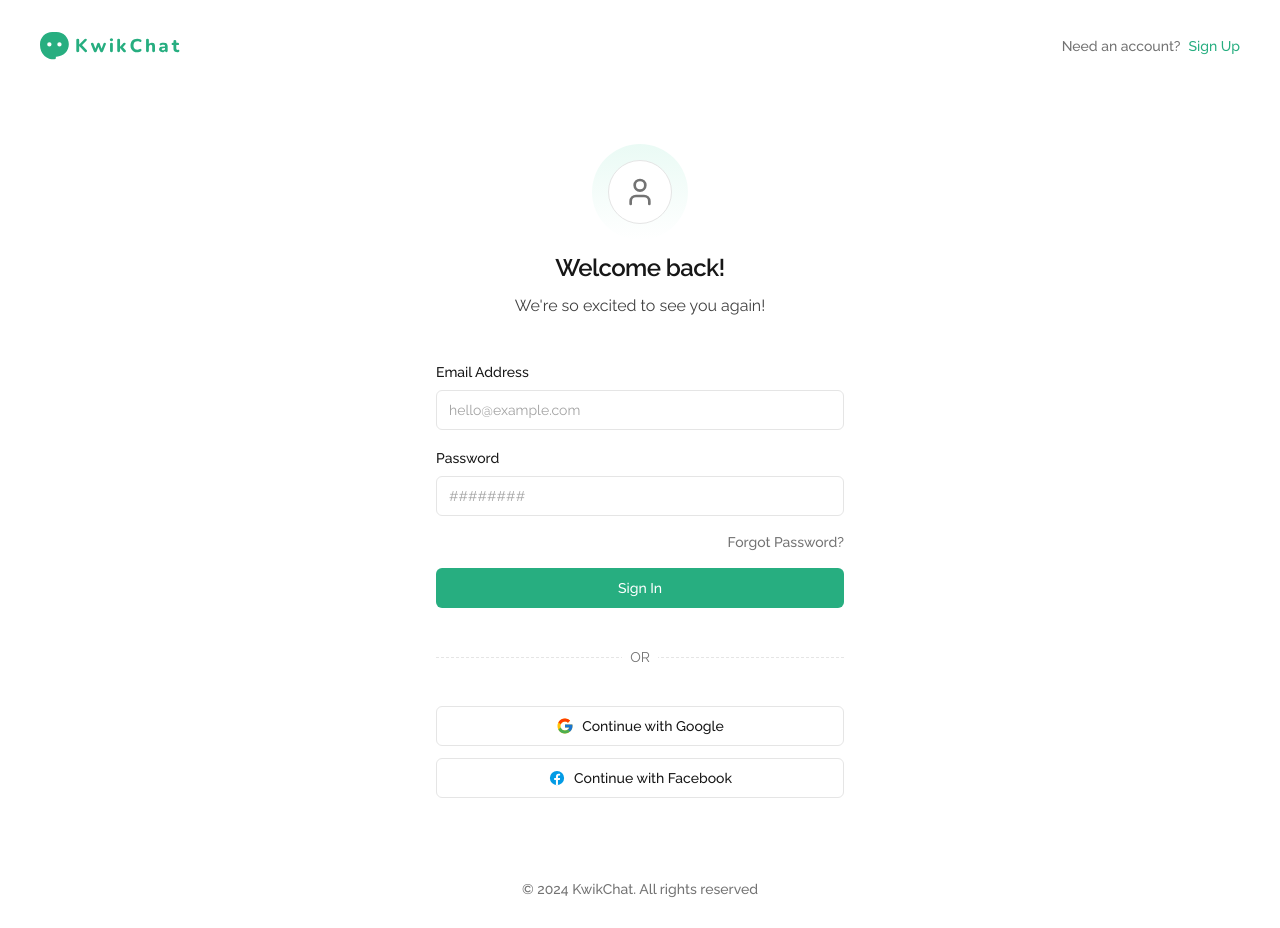
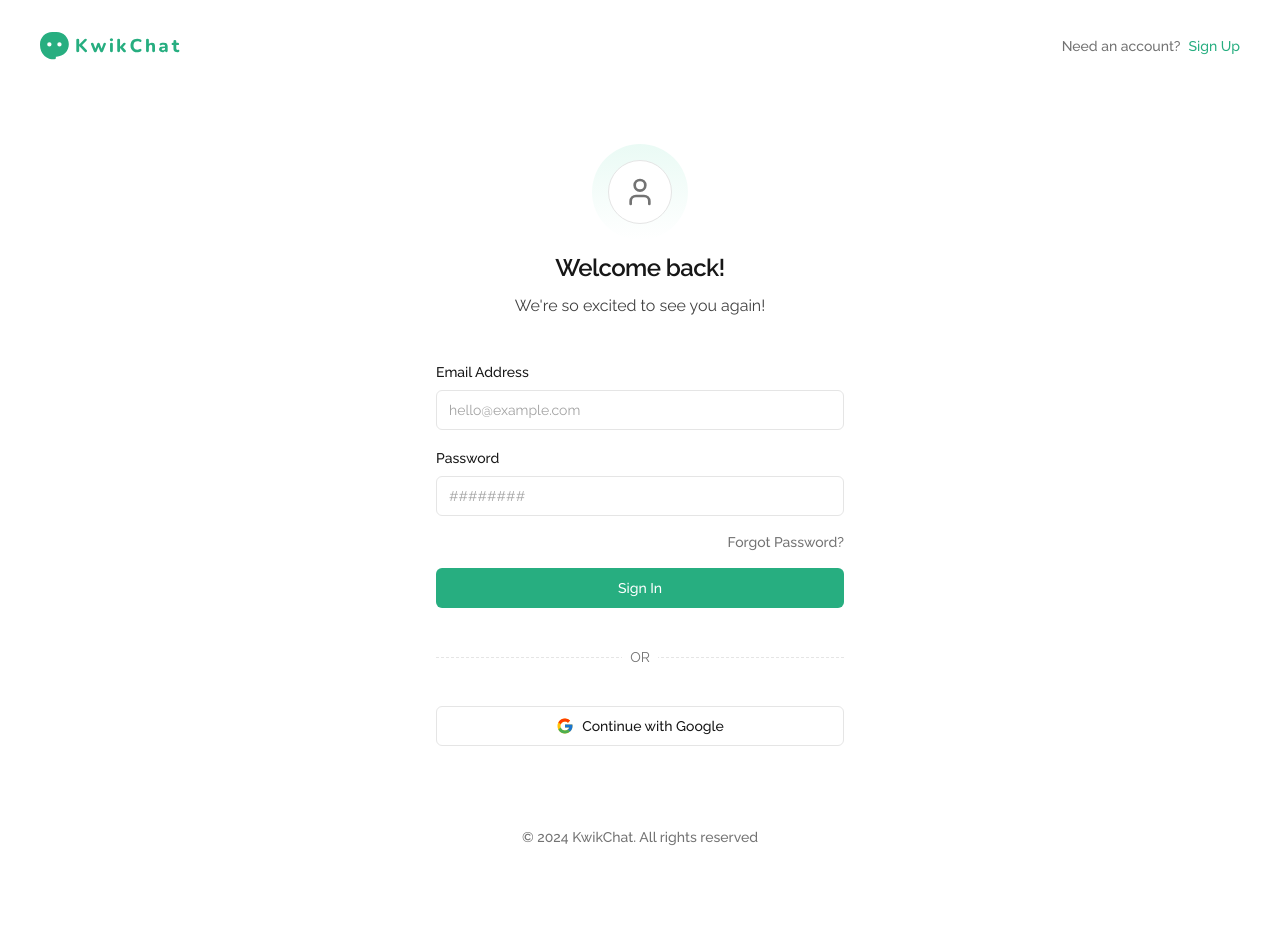
Before and after one commit to nilotpaldhar/kwikchat, a Next.js app: page /sign-in in a window 1280 px wide. After the commit the page ends 876 px from the top, so only its background shows below. Built offline with nearby package versions, Linux system fonts and the light colour scheme; no server answers; what prettier, pusher would draw is missing.

Commit message:
chore(auth): remove Facebook login due to Meta API restrictions

```diff
--- a/package.json
+++ b/package.json
@@ -19,9 +19,9 @@
     "check:all": "npm run lint && npm run format  && npm run build",
     "fix:all": "npm run lint:fix && npm run format:fix",
     "db:generate": "prisma generate --schema=prisma/schema",
-    "db:migrate": "dotenv -e .env prisma migrate dev --schema=prisma/schema",
-    "db:push": "dotenv -e .env prisma db push --schema=prisma/schema",
-    "db:studio": "dotenv -e .env prisma studio --schema=prisma/schema",
+    "db:migrate": "prisma migrate dev --schema=prisma/schema",
+    "db:push": "prisma db push --schema=prisma/schema",
+    "db:studio": "prisma studio --schema=prisma/schema",
     "db:seed": "tsx src/lib/seeder/seed.ts",
     "prepare": "husky",
     "commit": "git-cz"
--- a/src/app/(auth)/_components/social-auth.tsx
+++ b/src/app/(auth)/_components/social-auth.tsx
@@ -3,7 +3,7 @@
 import { signIn } from "next-auth/react";
 
 import { Button } from "@/components/ui/button";
-import { Google, Facebook } from "@/components/icon";
+import { Google } from "@/components/icon";
 
 import { DEFAULT_LOGIN_REDIRECT } from "@/constants/routes";
 
@@ -12,7 +12,7 @@ interface SocialAuthProps {
 }
 
 const SocialAuth: React.FC<SocialAuthProps> = ({ callbackUrl }) => {
-	const onCLick = (provider: "google" | "facebook") => {
+	const onCLick = (provider: "google") => {
 		signIn(provider, {
 			callbackUrl: callbackUrl ?? DEFAULT_LOGIN_REDIRECT,
 		});
@@ -24,10 +24,6 @@ const SocialAuth: React.FC<SocialAuthProps> = ({ callbackUrl }) => {
 				<Google size={18} />
 				<span>Continue with Google</span>
 			</Button>
-			<Button variant="outline" className="w-full space-x-2" onClick={() => onCLick("facebook")}>
-				<Facebook size={18} />
-				<span>Continue with Facebook</span>
-			</Button>
 		</div>
 	);
 };
--- a/src/auth.config.ts
+++ b/src/auth.config.ts
@@ -2,7 +2,6 @@ import type { NextAuthConfig } from "next-auth";
 
 // Providers
 import Google from "next-auth/providers/google";
-import FaceBook from "next-auth/providers/facebook";
 import Credentials from "next-auth/providers/credentials";
 
 import { SigninSchema } from "@/schemas";
@@ -13,10 +12,6 @@ export default {
 		Google({
 			clientId: process.env.AUTH_GOOGLE_ID,
 			clientSecret: process.env.AUTH_GOOGLE_SECRET,
-		}),
-		FaceBook({
-			clientId: process.env.AUTH_FACEBOOK_ID,
-			clientSecret: process.env.AUTH_FACEBOOK_SECRET,
 		}),
 		Credentials({
 			credentials: {
```
Also changed, not shown: 2 other files (tests, documents, lock files or other folders).
